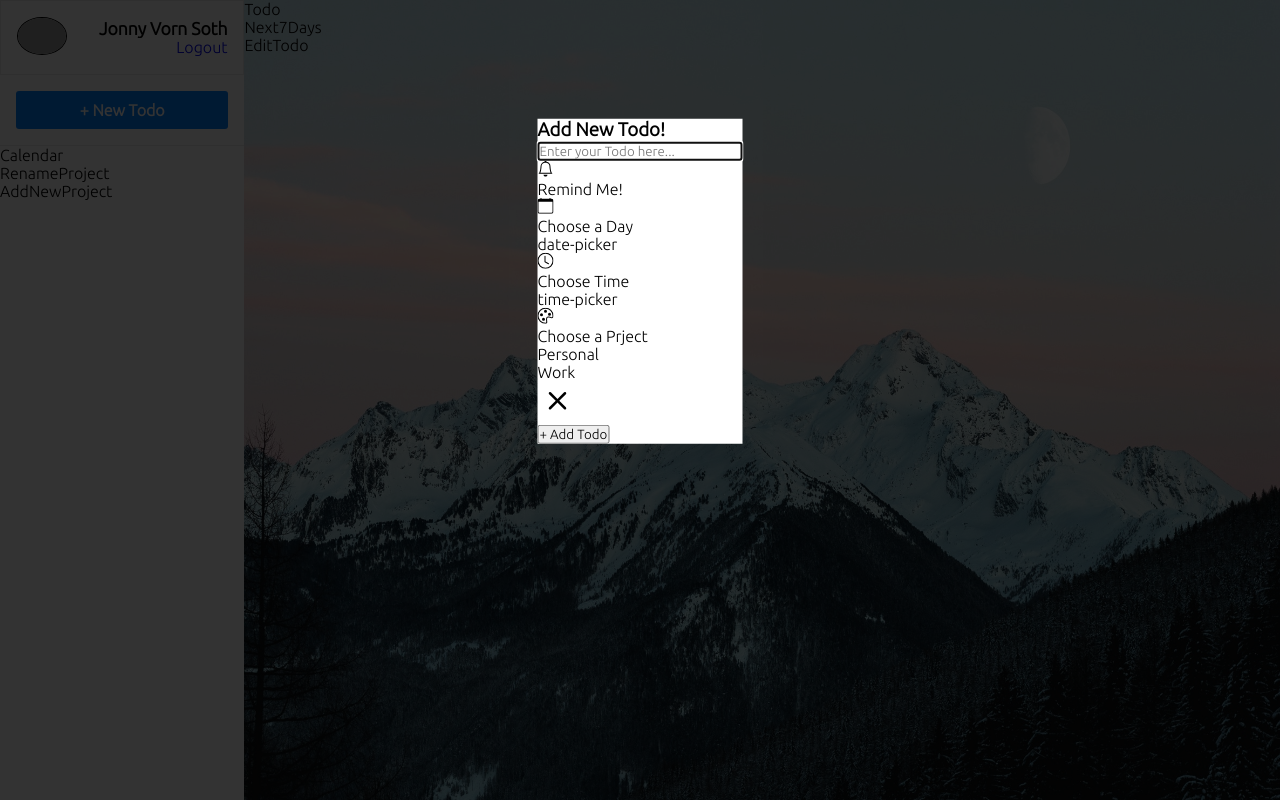
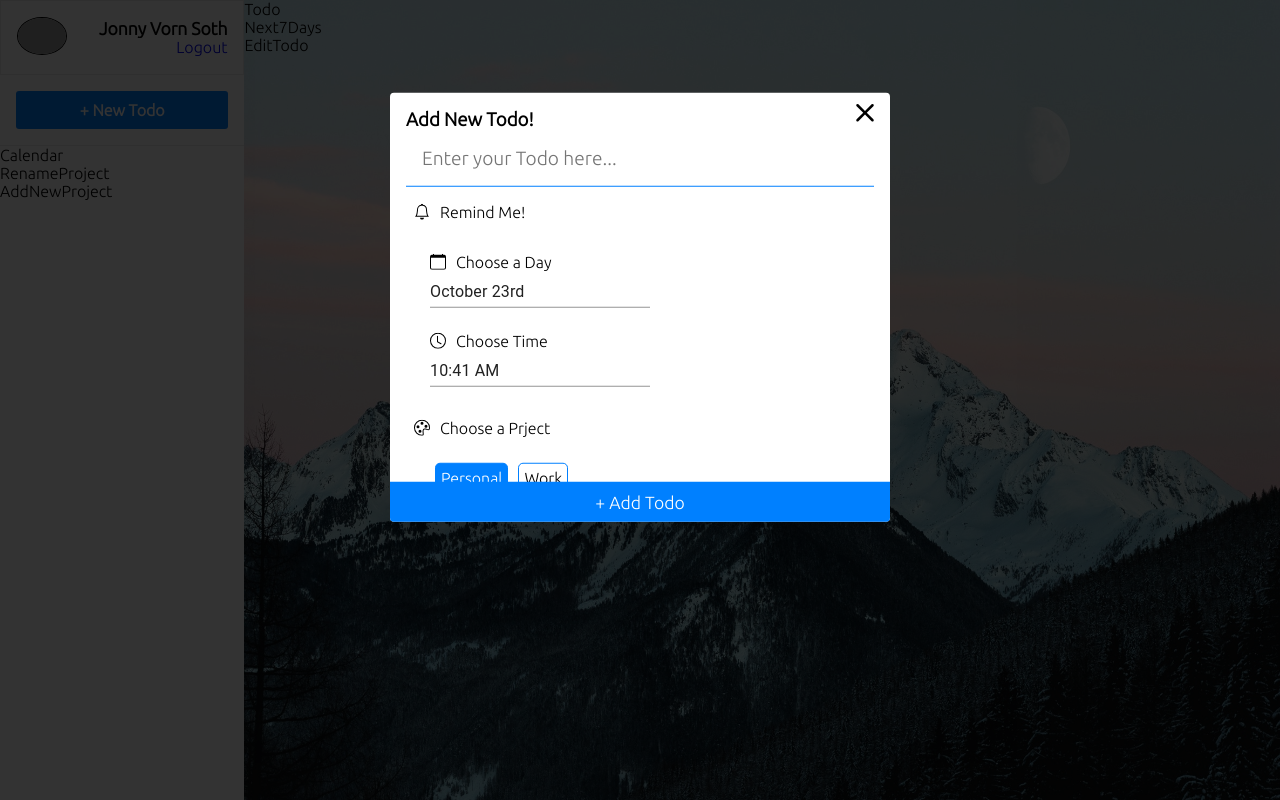
Before and after one commit to janysoth/ReactProjects, a React (Create React App) app in the folder todo-app-v2/: page / in a window 1280 px wide. Both pictures are taken after a click on the button "+ New Todo". Built offline with nearby package versions, Linux system fonts and the light colour scheme; grey boxes are pictures that could not be loaded.

Commit message:
Finish AddNewTodo component.

```diff
--- a/todo-app-v2/package.json
+++ b/todo-app-v2/package.json
@@ -3,10 +3,13 @@
   "version": "0.1.0",
   "private": true,
   "dependencies": {
+    "@date-io/date-fns": "^1.3.13",
+    "@material-ui/core": "^4.12.4",
     "@material-ui/pickers": "^3.3.11",
     "@testing-library/jest-dom": "^5.17.0",
     "@testing-library/react": "^13.4.0",
     "@testing-library/user-event": "^13.5.0",
+    "date-fns": "^4.1.0",
     "or": "^0.2.0",
     "react": "^18.3.1",
     "react-bootstrap-icons": "^1.11.4",
--- a/todo-app-v2/src/App.css
+++ b/todo-app-v2/src/App.css
@@ -77,7 +77,6 @@
   top: 25%;
   left: 50%;
   transform: translate(-50%, -25%);
-  background: white;
 }
 
 /* AddNewTodo */
@@ -107,3 +106,96 @@
   filter: brightness(1.1);
   transition: all 300ms ease;
 }
+
+/* AddNewTodo form */
+.AddNewTodo form {
+  padding: 1rem;
+  width: 500px;
+  background: white;
+  border-radius: 4px;
+}
+
+.AddNewTodo form .text input {
+  padding: 1rem;
+  width: 100%;
+  margin-bottom: 0.5rem;
+  border: none;
+  font-size: 1.2rem;
+}
+
+.AddNewTodo form .text input:focus {
+  outline: none;
+  border-bottom: 1px solid #0080ff;
+}
+
+.AddNewTodo form .remind {
+  display: flex;
+  align-items: center;
+  padding: 0.5rem;
+}
+
+.AddNewTodo form p {
+  margin-left: 10px;
+}
+
+.AddNewTodo form .title {
+  display: flex;
+  align-items: center;
+  margin-bottom: 5px;
+}
+
+.AddNewTodo form .pick-day {
+  padding: 1.5rem 1.5rem 0 1.5rem;
+}
+
+.AddNewTodo form .pick-time {
+  padding: 1.5rem;
+}
+
+.AddNewTodo form .pick-project {
+  padding: 0.5rem;
+}
+
+.AddNewTodo form .pick-project .projects {
+  display: flex;
+  flex-wrap: wrap;
+  padding: 1rem 1rem 0 1rem;
+}
+
+.AddNewTodo form .pick-project .projects .project {
+  border: 1px solid #0080ff;
+  border-radius: 5px;
+  padding: 5px;
+  margin: 5px;
+  cursor: pointer;
+}
+
+.AddNewTodo form .pick-project .projects .active {
+  background: #0080ff;
+  color: white;
+}
+
+.AddNewTodo form .cancel {
+  position: absolute;
+  top: 0;
+  right: 5px;
+  cursor: pointer;
+}
+
+.AddNewTodo form .confirm {
+  position: absolute;
+  bottom: 0;
+  left: 0;
+  width: 100%;
+}
+
+.AddNewTodo form .confirm button {
+  width: 100%;
+  height: 40px;
+  background: #0080ff;
+  color: white;
+  font-size: 1.1rem;
+  border: none;
+  border-radius: 0 0 4px 4px;
+  cursor: pointer;
+}
--- a/todo-app-v2/src/components/AddNewTodo.js
+++ b/todo-app-v2/src/components/AddNewTodo.js
@@ -1,4 +1,7 @@
 
+import DateFnsUtils from '@date-io/date-fns';
+// import MomentUtils from '@date-io/moment';
+import { DatePicker, MuiPickersUtilsProvider, TimePicker } from '@material-ui/pickers';
 import React, { useState } from 'react';
 import { Bell, Calendar, Clock, Palette, X } from 'react-bootstrap-icons';
 import Modal from './Modal';
@@ -6,6 +9,8 @@ import Modal from './Modal';
 const AddNewTodo = () => {
   const [showModal, setShowModal] = useState(false);
   const [text, setText] = useState('');
+  const [day, setDay] = useState(new Date());
+  const [time, setTime] = useState(new Date());
 
 
   return (
@@ -17,6 +22,7 @@ const AddNewTodo = () => {
       </div>
 
       <Modal showModal={showModal} setShowModal={setShowModal}>
+        <MuiPickersUtilsProvider utils={DateFnsUtils}>
           <form>
             <div className="text">
               <h3>Add New Todo!</h3>
@@ -39,7 +45,10 @@ const AddNewTodo = () => {
                 <Calendar />
                 <p>Choose a Day</p>
               </div>
-            date-picker
+              <DatePicker
+                value={day}
+                onChange={day => setDay(day)}
+              />
             </div>
 
             <div className="pick-time">
@@ -47,7 +56,10 @@ const AddNewTodo = () => {
                 <Clock />
                 <p>Choose Time</p>
               </div>
-            time-picker
+              <TimePicker
+                value={time}
+                onChange={time => setTime(time)}
+              />
             </div>
 
             <div className="pick-project">
@@ -75,6 +87,7 @@ const AddNewTodo = () => {
               <button>+ Add Todo</button>
             </div>
           </form>
+        </MuiPickersUtilsProvider>
       </Modal>
     </div>
   );
```
Also changed, not shown: 1 other file (tests, documents, lock files or other folders). Lines whose indentation alone changed are shown as unchanged.
